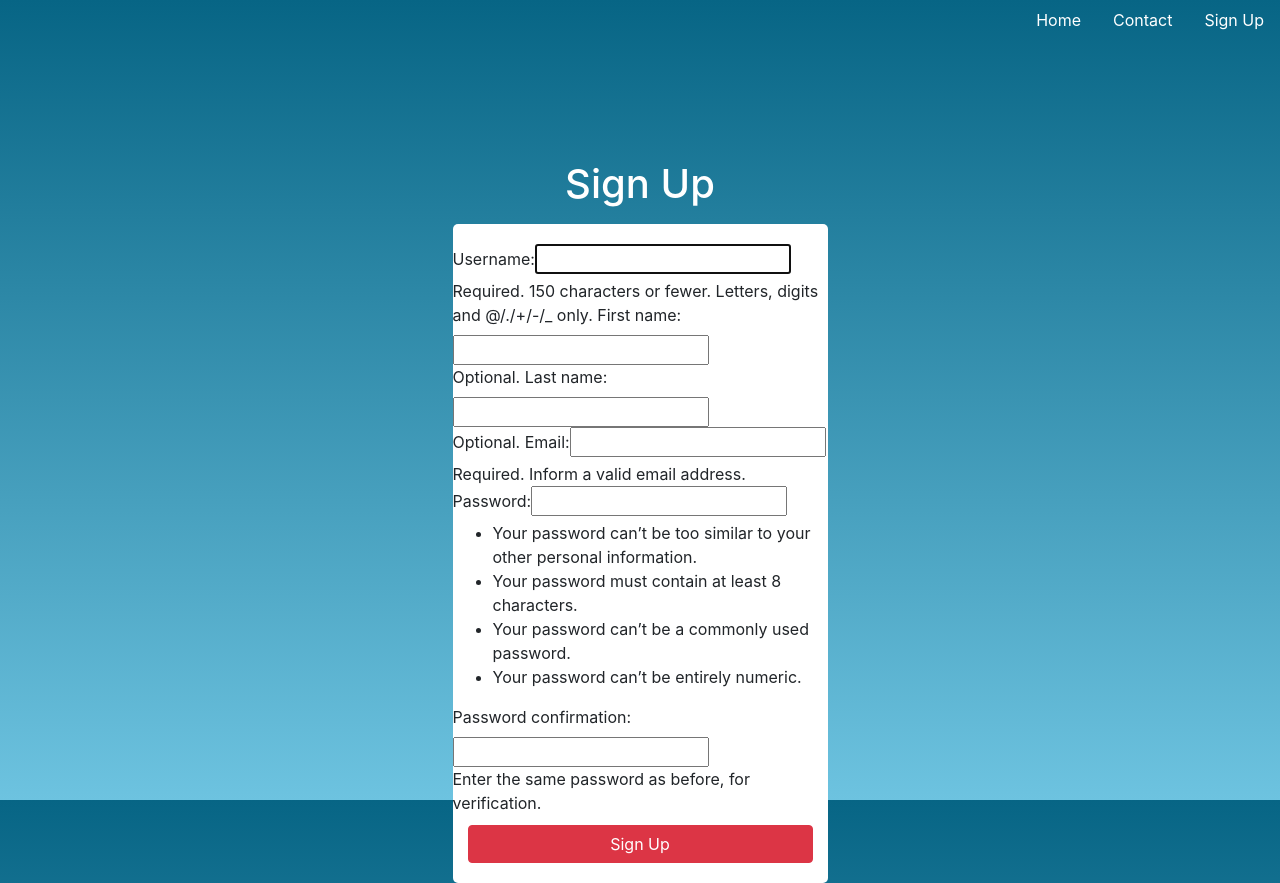
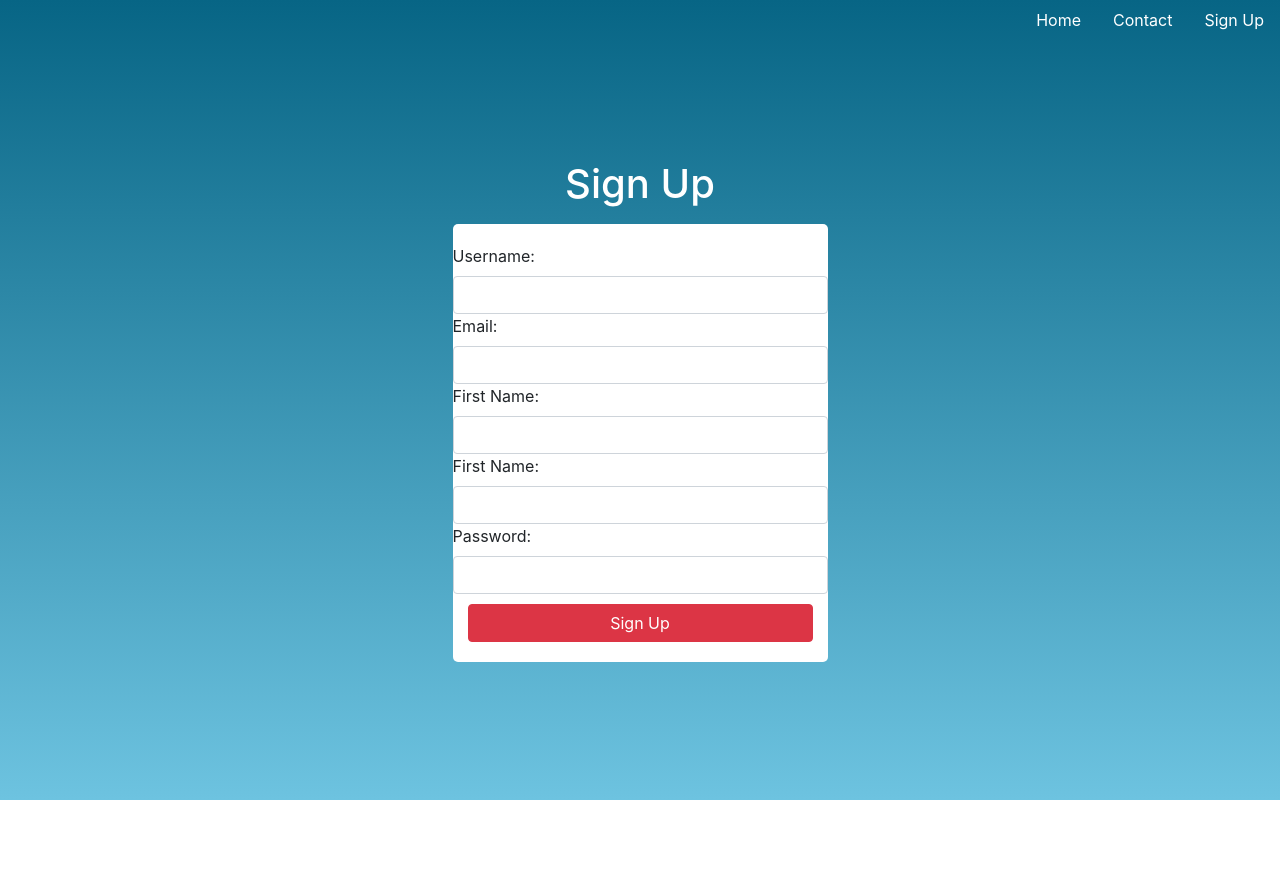
Before and after one commit to Official3173/energy-site, a Django app: page /images/sign_up/ in a window 1280 px wide. After the commit the page ends 800 px from the top, so only its background shows below. Run offline with Django 3.2, Linux system fonts and the light colour scheme; some libraries are stand-ins or nearby versions.

Commit message:
added User Sign Up feature

```diff
--- a/mywebsite/images/forms.py
+++ b/mywebsite/images/forms.py
@@ -22,11 +22,9 @@
     kwh = forms.CharField(label='kWh')
     model_num = forms.CharField(label='Model Number')
 
-class SignUpForm(UserCreationForm):
-    first_name = forms.CharField(max_length=30, required=False, help_text='Optional.')
-    last_name = forms.CharField(max_length=30, required=False, help_text='Optional.')
-    email = forms.EmailField(max_length=254, help_text='Required. Inform a valid email address.')
-
-    class Meta:
-        model = User
-        fields = ('username', 'first_name', 'last_name', 'email', 'password1', 'password2', )
+class SignUpForm(forms.Form):
+    username = forms.CharField(label='Username', widget=forms.TextInput(attrs={'class': 'form-control'}))
+    email = forms.CharField(label='Email', widget=forms.TextInput(attrs={'class': 'form-control'}))
+    first_name = forms.CharField(label='First Name', widget=forms.TextInput(attrs={'class': 'form-control'}))
+    last_name = forms.CharField(label='First Name', widget=forms.TextInput(attrs={'class': 'form-control'}))
+    password = forms.CharField(label='Password', widget=forms.PasswordInput(attrs={'class': 'form-control'}))
--- a/mywebsite/images/templates/images/homepage.html
+++ b/mywebsite/images/templates/images/homepage.html
@@ -43,12 +43,6 @@
 
    </div>
 
-   <script>
-   console.log('{{ email }}')
-
-   </script>
-
-
 </div>
     <style>
 
--- a/mywebsite/images/templates/images/sign_up.html
+++ b/mywebsite/images/templates/images/sign_up.html
@@ -35,10 +35,9 @@
             <form class="form-centered" method="POST">
                 {% csrf_token %}
 
-
                 {{ form }}
                 <!-- {{ form.email.label }}
-                {{ form.email }}  THIS WORKS !!!!!!!!!!!!!!!!!!!!!! -->
+                {{ form.email }} -->
 
                 <!--
             <div class="form-group col-12">
@@ -50,6 +49,7 @@
                 {{ form.password.label }}
                 {{ form.password }}
             </div>
+
             <!--
             <div class="form-group col-12">
                 <label>Confirm Password</label>
--- a/mywebsite/images/views.py
+++ b/mywebsite/images/views.py
@@ -3,7 +3,7 @@
 from .forms import ContactForm, SignUpForm
 from django.contrib.auth import authenticate, login
 from .imageOverlay import ImageOverlay
-#from .models import UserForm
+from django.contrib.auth.models import User
 from django.contrib.auth.forms import UserCreationForm
 
 
@@ -48,47 +48,17 @@
     if request.method == 'POST':
         form = SignUpForm(request.POST)
         if form.is_valid():
-            form.save()
-            username = form.cleaned_data.get('username')
-            raw_password = form.cleaned_data.get('password1')
-            user = authenticate(username=username, password=raw_password)
-            login(request, user)
-            return redirect('/images/')
-    else:
-        form = SignUpForm()
+           username = form.cleaned_data['username']
+           email = form.cleaned_data['email']
+           first_name = form.cleaned_data['first_name']
+           last_name = form.cleaned_data['last_name']
+           password = form.cleaned_data['password']
+
+           user = User.objects.create_user(username, email)
+           user.first_name = first_name
+           user.last_name = last_name
+           user.set_password(password)
+           user.save()
+
+    form = SignUpForm()
     return render(request, 'images/sign_up.html', {'form': form})
-
-
-
-
-
-
-'''
-    if request.method == 'POST':
-
-        form = UserForm(request.POST)
-
-        user = form.save(commit=False)
-
-        if form.is_valid():
-            email = form.cleaned_data['email']
-            password = form.cleaned_data['password']
-            user.set_password(password)
-            user.save()
-            user = authenticate(email=email, password=password)
-
-            if user is not None:
-                if user.is_active:
-                    login(request, user)
-
-                    user_email = user.email
-
-                    return render(request, 'images/homepage.html', {'email': user_email})
-
-
-
-
-
-    sign_up_form = UserForm()
-    return render(request, 'images/sign_up.html', {'sign_up_form': sign_up_form} )
-'''
```
Also changed, not shown: mywebsite/db.sqlite3.
